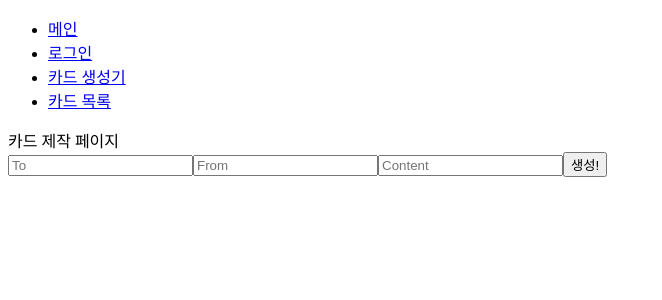
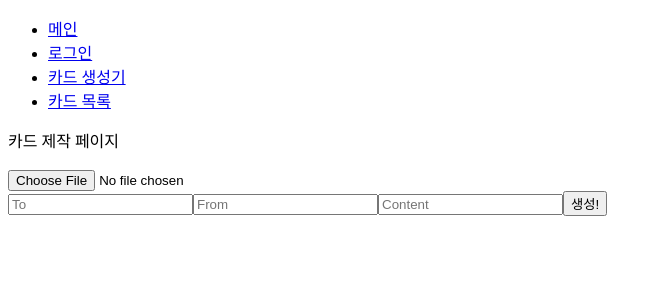
Before and after one commit to DonGunSu/card-generator-frontend, a React app: page /card-maker in a window 1280 px wide. Shown: the top 300 px of the page, without its empty margins (0-662 px from the left). Built offline with nearby package versions, Linux system fonts and the light colour scheme.

Commit message:
[feat] : 카드 생성 페이지 이미지 업로드 구
- upload, preview

```diff
--- a/src/pages/card/CardMaker.tsx
+++ b/src/pages/card/CardMaker.tsx
@@ -1,4 +1,4 @@
-import React, { useState } from 'react';
+import React, { useState, useRef } from 'react';
 
 const CardMaker = () => {
   const [cardForm, setCardForm] = useState({
@@ -8,6 +8,9 @@ const CardMaker = () => {
   });
 
   const { to, from, content } = cardForm;
+
+  const [fileImage, setFileImage] = useState("");
+  const inputRef = useRef<HTMLInputElement | null>(null);
 
   function handleInputChange(e: React.ChangeEvent<HTMLInputElement>) {
     const { name, value } = e.target;
@@ -22,10 +25,23 @@ const CardMaker = () => {
     // 카드 생성 로직 구현 필요
   }
 
+  // 이미지 업로드
+  function handleUploadImage(e: React.ChangeEvent<HTMLInputElement>) {
+    if (!e.target.files) {
+      return;
+    }
+    setFileImage(URL.createObjectURL(e.target.files[0]));
+  }
+
   return (
     <div>
       카드 제작 페이지
+      <form>
+        <img id="previewImage" src={fileImage}></img>
+      </form>
       <form onSubmit={handleFormSubmit}>
+      <input name="picture" accept="image/*" ref={inputRef} onChange={handleUploadImage} type="file"></input>
+      <br/>
         <input name="to" placeholder="To" type="text" value={to} onChange={handleInputChange} />
         <input name="from" placeholder="From" type="text" value={from} onChange={handleInputChange} />
         <input name="content" placeholder="Content" type="text" value={content} onChange={handleInputChange} />
```
